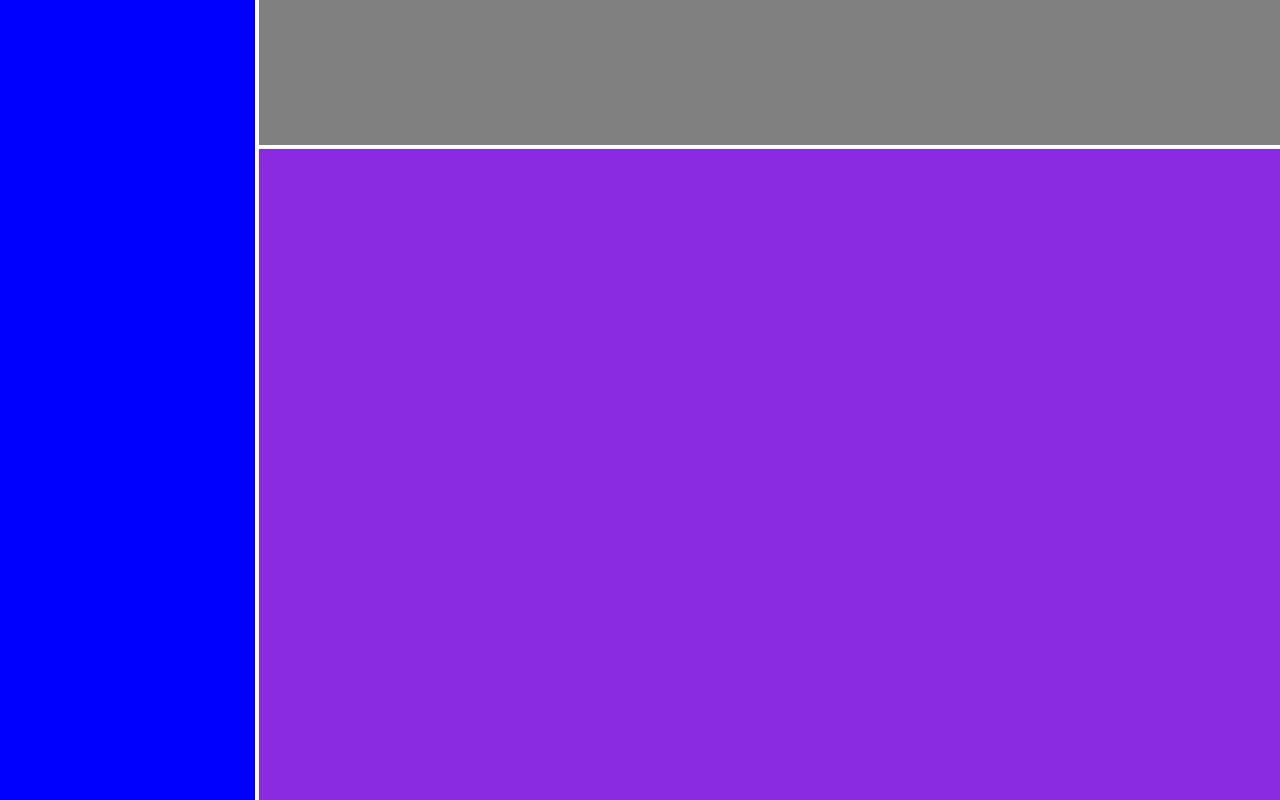
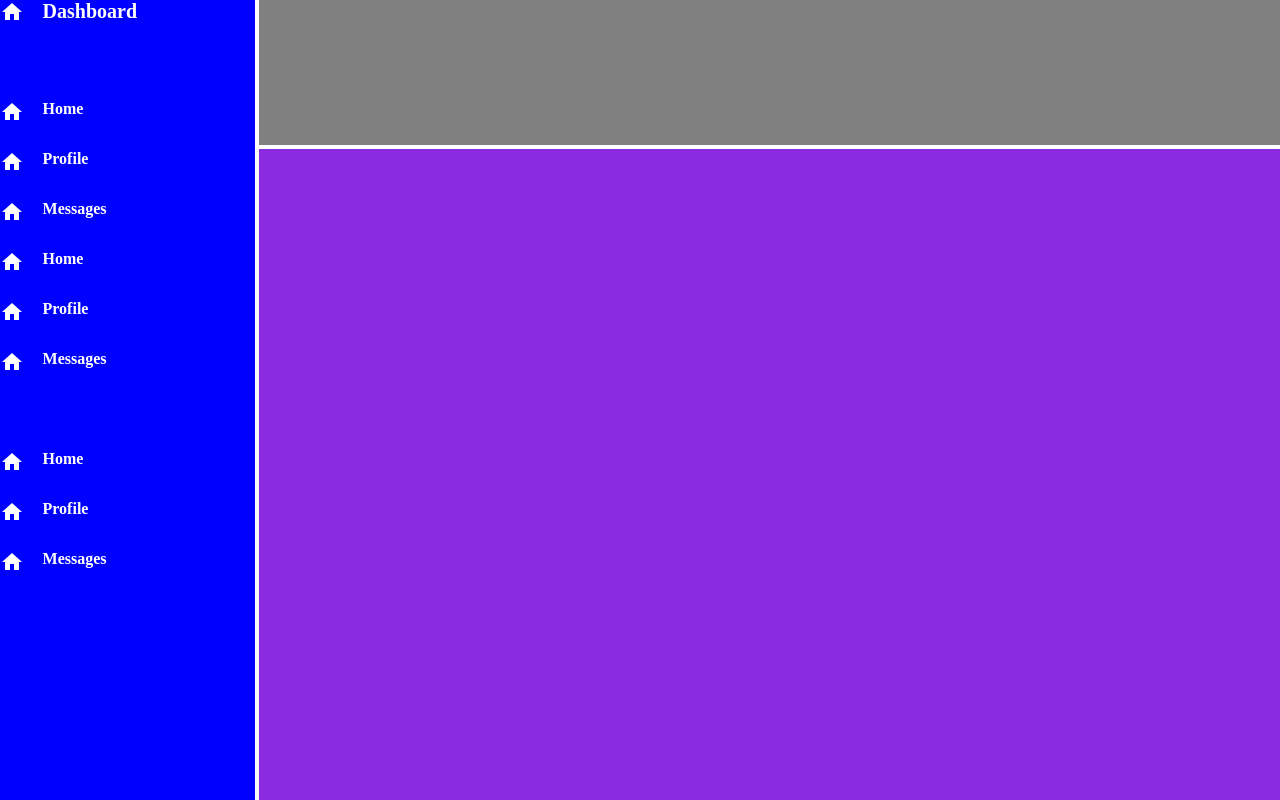
Before and after one commit to bilytskyi/dashboard, a plain HTML site: page index.html in a window 1280 px wide. Drawn offline with Linux system fonts and the light colour scheme.

Commit message:
sidebar layout basic done

```diff
--- a/index.html
+++ b/index.html
@@ -11,6 +11,34 @@
     <div class="container">
         <div class="sidebar">
 
+            <div class="logo">
+                <img src="home.png" width="24" height="24">
+                <p>Dashboard</p>
+            </div>
+
+            <div class="menu">
+                <img src="home.png" width="24" height="24">
+                <p>Home</p>
+                <img src="home.png" width="24" height="24">
+                <p>Profile</p>
+                <img src="home.png" width="24" height="24">
+                <p>Messages</p>
+                <img src="home.png" width="24" height="24">
+                <p>Home</p>
+                <img src="home.png" width="24" height="24">
+                <p>Profile</p>
+                <img src="home.png" width="24" height="24">
+                <p>Messages</p>
+            </div>
+
+            <div class="sub-menu">
+                <img src="home.png" width="24" height="24">
+                <p>Home</p>
+                <img src="home.png" width="24" height="24">
+                <p>Profile</p>
+                <img src="home.png" width="24" height="24">
+                <p>Messages</p>
+            </div>
         </div>
         <div class="header">
 
--- a/styles.css
+++ b/styles.css
@@ -16,6 +16,12 @@
     background-color: blue;
     grid-column: 1 / 2;
     grid-row: 1 / 3;
+    color: white;
+    font-size: 16px;
+    font-weight: 600;
+    display: grid;
+    grid-template-rows: 50px 300px 150px;
+    gap: 50px;
 }
 
 .header {
@@ -28,3 +34,12 @@
     grid-column: 2 / 3;
     grid-row: 2 / 3;
 }
+
+.menu, .sub-menu, .logo {
+    display: grid;
+    grid-template-columns: 1fr 5fr;
+}
+
+.logo p {
+    font-size: 20px;
+}
```
Also changed, not shown: home.png (added).
